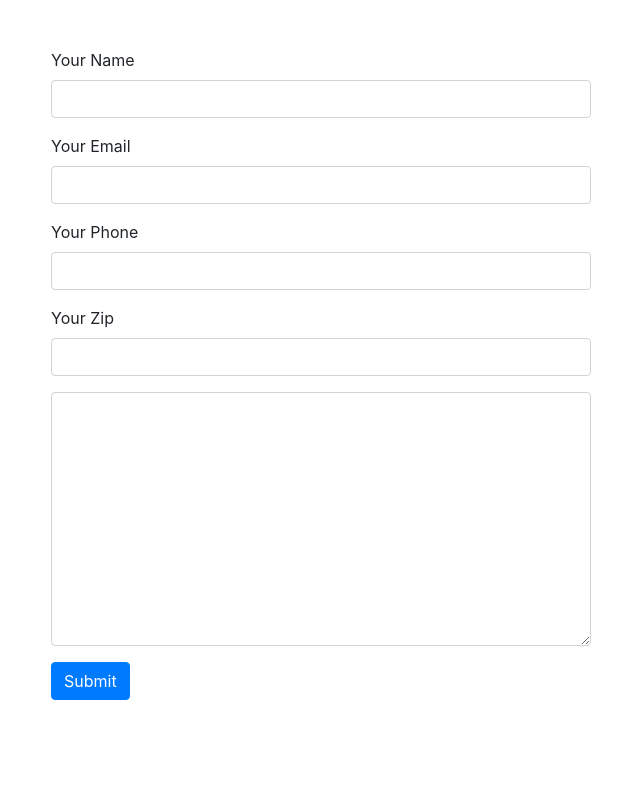
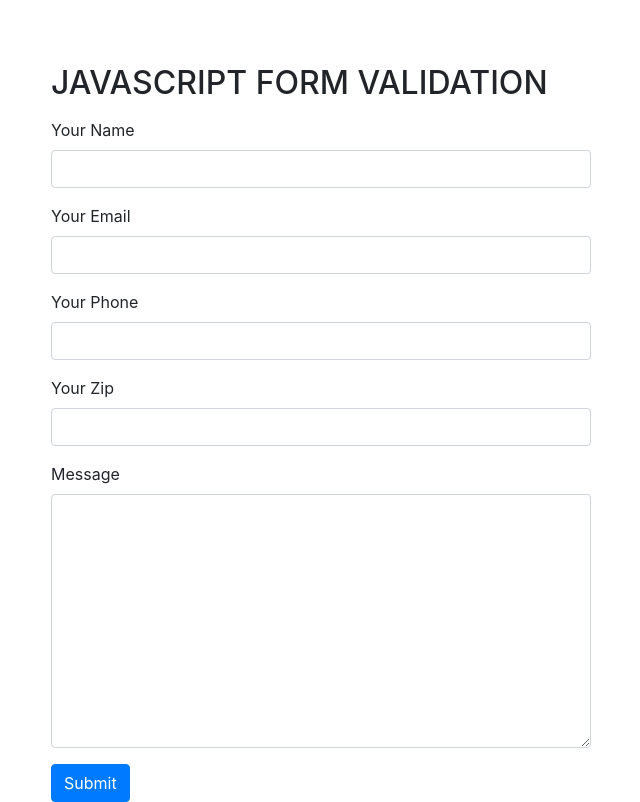
Before and after one commit to emranweb/form-validation, a plain HTML site: page index.html in a window 1280 px wide. Shown: the whole page, without its empty margins (319-959 px from the left). Drawn offline with nearby package versions, Linux system fonts and the light colour scheme.

Commit message:
Form header update

```diff
--- a/index.html
+++ b/index.html
@@ -17,8 +17,8 @@
     <div class="container">
       <div class="row">
         <div class="col-md-6 mx-auto mt-5">
+          <h2 class="text-uppercase my-3">Javascript Form Validation</h2>
           <form action="#">
-
             <div class="form-group">
               <label>Your Name</label>
               <input type="text" class="form-control" id="name">
@@ -51,6 +51,7 @@
               </div>
             </div>
             <div class="form-group">
+              <label>Message</label>
               <textarea id="text-area" class="form-control" cols="30" rows="10"></textarea>
             </div>
             <button type="submit" class="btn btn-primary" data-toggle="modal" data-target="#exampleModal">Submit</button>
```
